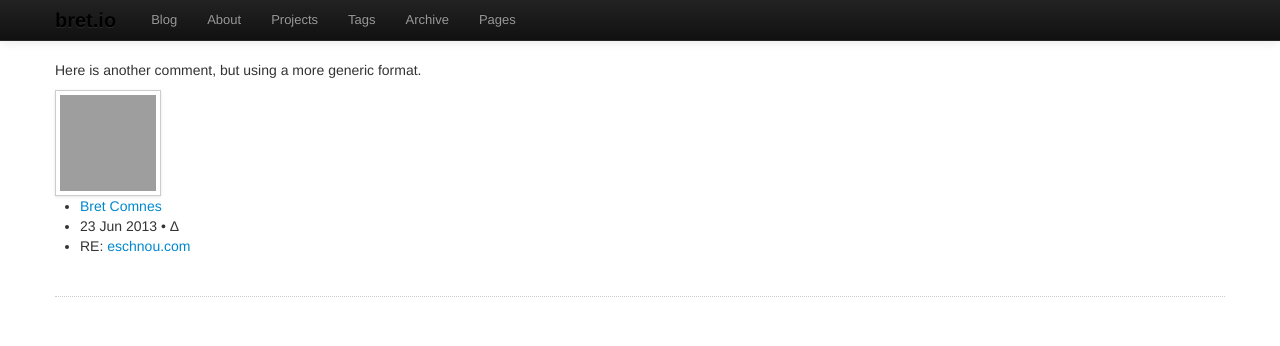
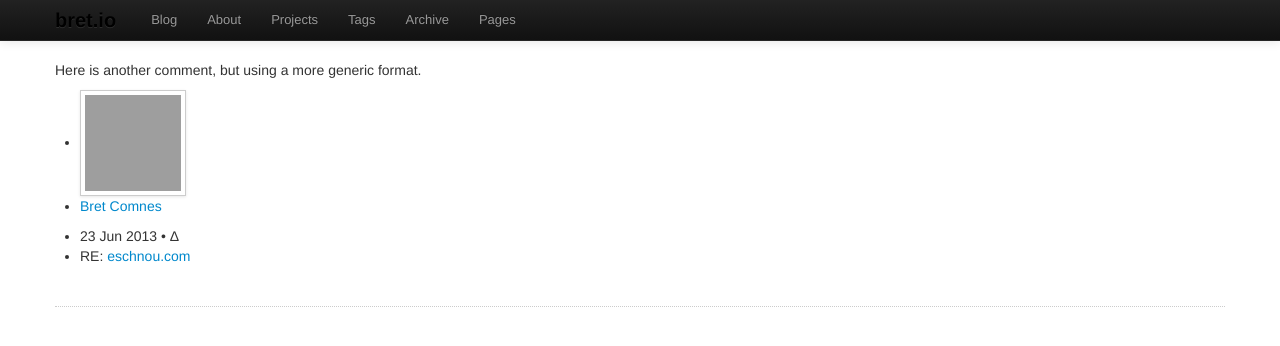
Before and after one commit to bcomnes/old-bret.io, a Jekyll site: the page built from _posts/2013-06-23-t1.md, in a window 1280 px wide. Shown: the top 346 px of the page. Built offline with Jekyll 4.4.1, drawn with Linux system fonts in a browser that asks for light colours; Markdown is read by kramdown in place of the engine named in the settings; grey boxes are pictures that could not be loaded.

Commit message:
OK everything should be in order so far.

```diff
--- a/_layouts/note.html
+++ b/_layouts/note.html
@@ -10,9 +10,11 @@ footer: false
 {% include logic/pp-content.html %}
 </section>
 <footer>
-<img src="http://www.gravatar.com/avatar/8d8b82740cb7ca994449cccd1dfdef5f?s=96" class="img-polaroid u-photo" alt="A picture of me!">
+<ul class="vcard">
+<li><img src="http://www.gravatar.com/avatar/8d8b82740cb7ca994449cccd1dfdef5f?s=96" class="img-polaroid photo" alt="A picture of me!"></li>
+<li><a class="fn url" href="/about">{{ site.author }}</a></li>
+</ul>
 <ul>
-	<li><a class="fn url" href="/about">{{ site.author }}</a></li>
 <li>
 	<time class="dt-published" datetime="{{ page.date | date_to_xmlschema }}">
 		{{ page.date | date_to_string }}
@@ -21,8 +23,7 @@ footer: false
 <li>
 	RE: <a class="u-in-reply-to" href="{{ page.in-reply-to-url }}">{{ page.in-reply-to-title }}</a>
 </li>
-
-<ul>
+</ul>
 </footer>
 </article>
 <!--End Post "{% include logic/pp-title.html %}"-->
```
